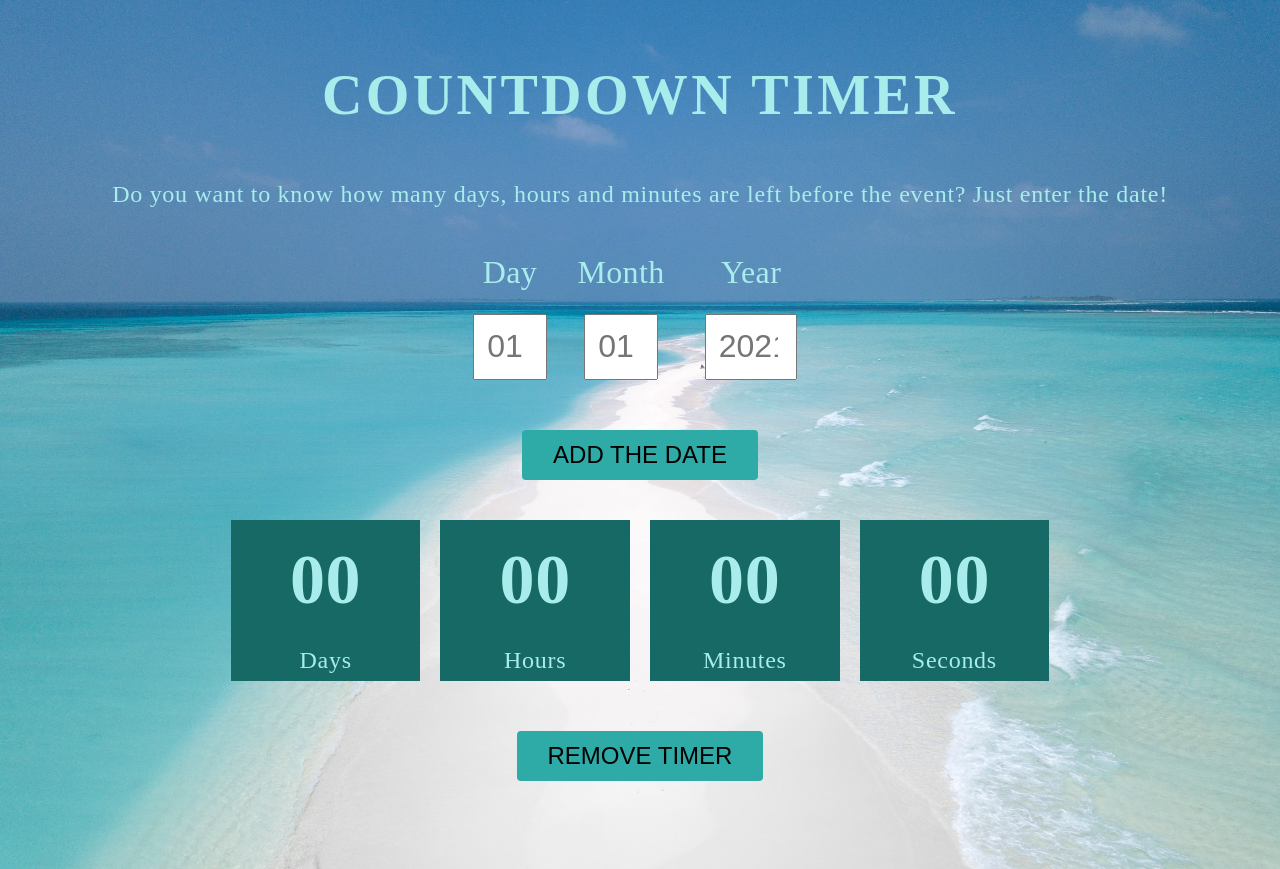
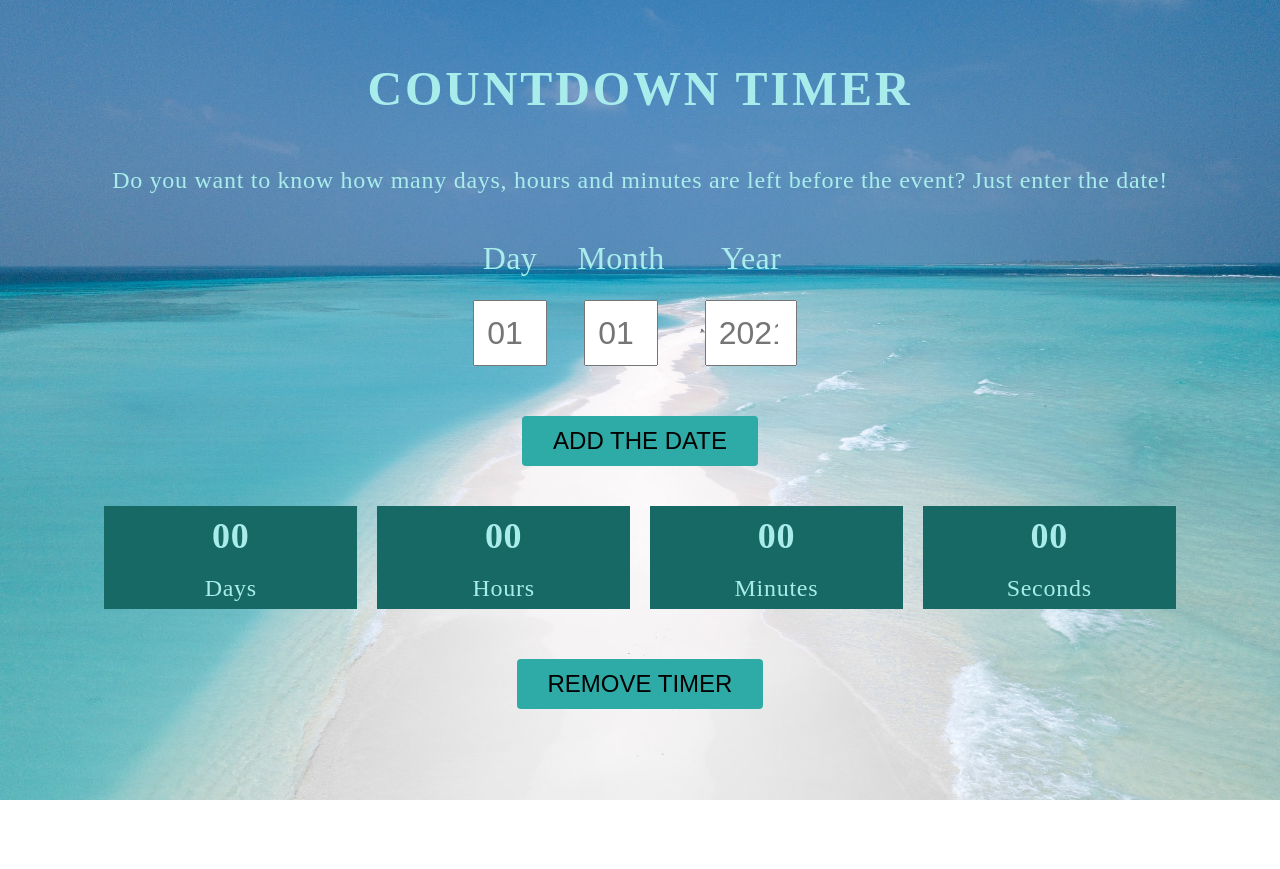
Before and after one commit to Victoriyadyaral/goit-js-hw-11-timer, a plain HTML site: page index.html in a window 1280 px wide. After the commit the page ends 800 px from the top, so only its background shows below. Drawn offline with Linux system fonts and the light colour scheme.

Commit message:
Update style.css

```diff
--- a/css/style.css
+++ b/css/style.css
@@ -8,6 +8,7 @@ body {
   background-repeat: no-repeat;
   background-position: center;
   background-size: cover;
+  background-repeat: repeat;
   color: #a8edeb;
   font-size: 24px;
   line-height: 1.714;
@@ -25,7 +26,7 @@ section {
 .title {
   margin-bottom: 30px;
   font-weight: 700;
-  font-size: 56px;
+  font-size: 48px;
   text-transform: uppercase;
   text-align: center;
   letter-spacing: 0.06em;
@@ -111,7 +112,7 @@ form {
 .field {
   flex-direction: column;
   text-align: center;
-  width: 15%;
+  width: 20%;
   background-color: #176966;
   color: #a8edeb;
 }
@@ -125,6 +126,6 @@ span {
 }
 
 .value {
-  font-size: 70px;
+  font-size: 36px;
   font-weight: 700;
 }
```
